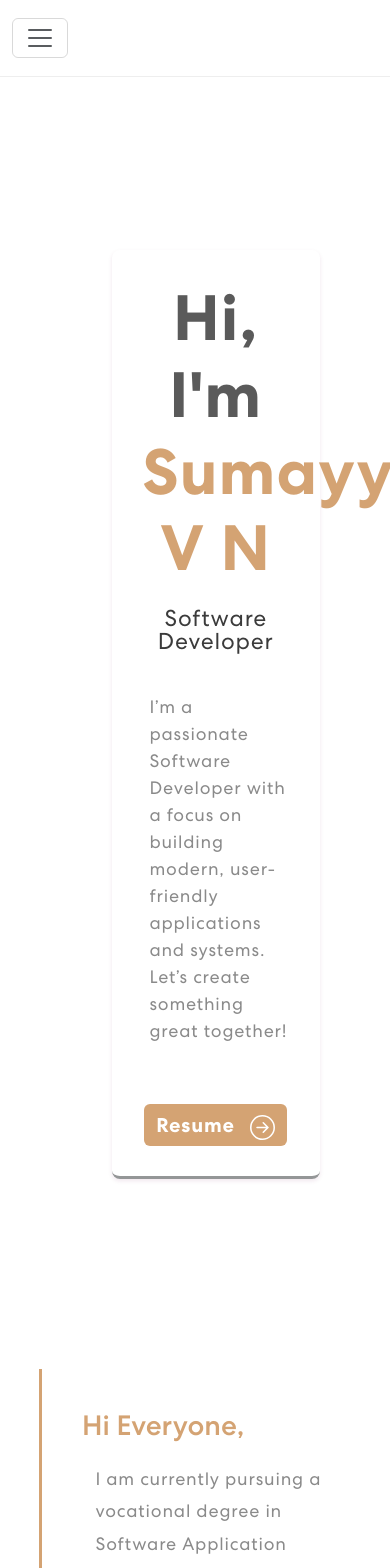
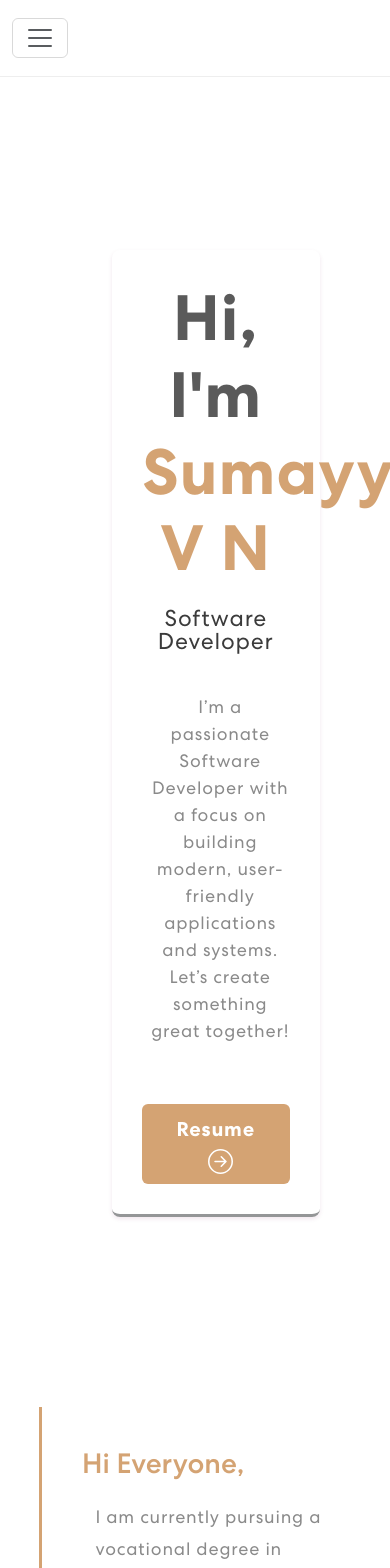
Before and after one commit to SumayyaVN9/portfolioNew, a React (Create React App) app: page / in a window 390 px wide. Shown: the top 1568 px of the page. Built offline with nearby package versions, Linux system fonts and the light colour scheme.

Commit message:
Update App.css

```diff
--- a/src/App.css
+++ b/src/App.css
@@ -1,87 +1,72 @@
-/* Smartphones */
+/* Smartphones (portrait & landscape) */
 @media (max-width: 768px) {
-    body {
-        font-size: 14px;
-    }
-    img { width: 100%; height: auto; }
-
-    nav.navbar .navbar-nav .nav-link.navbar-link {
-        font-size: 14px;
-        padding: 0 10px;
+  .banner {
+    padding: 180px 20px 60px 20px;
+    text-align: center;
   }
 
-    .banner {
-        padding: 180px 20px 60px 20px;
+  .A {
+    margin-left: 0;
+  }
+
+  .box {
+    width: 100%;
+    padding: 20px;
+    margin: 0 auto 20px auto;
   }
 
   .banner h1 {
-        font-size: 36px;
-        text-align: center;
+    font-size: 32px;
+    line-height: 1.3;
+    margin-bottom: 15px;
   }
 
   .banner h4 {
     font-size: 18px;
-        margin-left: 0;
-        text-align: center;
+    margin-bottom: 25px;
   }
 
   .banner p {
-        font-size: 16px;
-        margin-left: 0;
-        margin-right: 0;
+    font-size: 14px;
+    width: 90%;
+    margin: 0 auto 20px auto;
   }
 
   .banner button {
-        margin-left: auto;
-        margin-right: auto;
-        display: block;
+    font-size: 16px;
+    padding: 10px 20px;
+    margin-top: 30px;
   }
 
-    .about-container {
-        /* margin-left: 5%; */
-        padding: 20px;
+  .banner button svg {
+    font-size: 18px;
+    margin-left: 8px;
+  }
 }
 
-    .skills-row {
-        flex-direction: column;
-        gap: 20px;
+/* Extra small phones (max-width: 480px) */
+@media (max-width: 480px) {
+  .banner {
+    padding: 140px 15px 40px 15px;
   }
 
-    .projects-container {
-        flex-direction: column;
-        gap: 20px;
+  .banner h1 {
+    font-size: 26px;
   }
 
-    .project-item {
-        min-width: 100%;
-        max-width: 100%;
+  .banner h4 {
+    font-size: 16px;
   }
 
-    .education-container {
-        margin-left: 5%;
-        padding: 10px;
+  .banner p {
+    font-size: 13px;
   }
 
-    .contact-container {
-        padding: 10px;
-        margin-left: 5%;
-        margin-right: 5%;
+  .banner button {
+    font-size: 15px;
+  }
 }
 
-    .contact-content {
-        flex-direction: column;
-    }
-
-    .contact-form input, .contact-form textarea {
-        font-size: 14px;
-        padding: 10px;
-    }
-
-    .contact-form button {
-        font-size: 14px;
-        padding: 10px;
-    }
-}
 
 
 /* Tablets */
```
Lines whose indentation alone changed are shown as unchanged.
